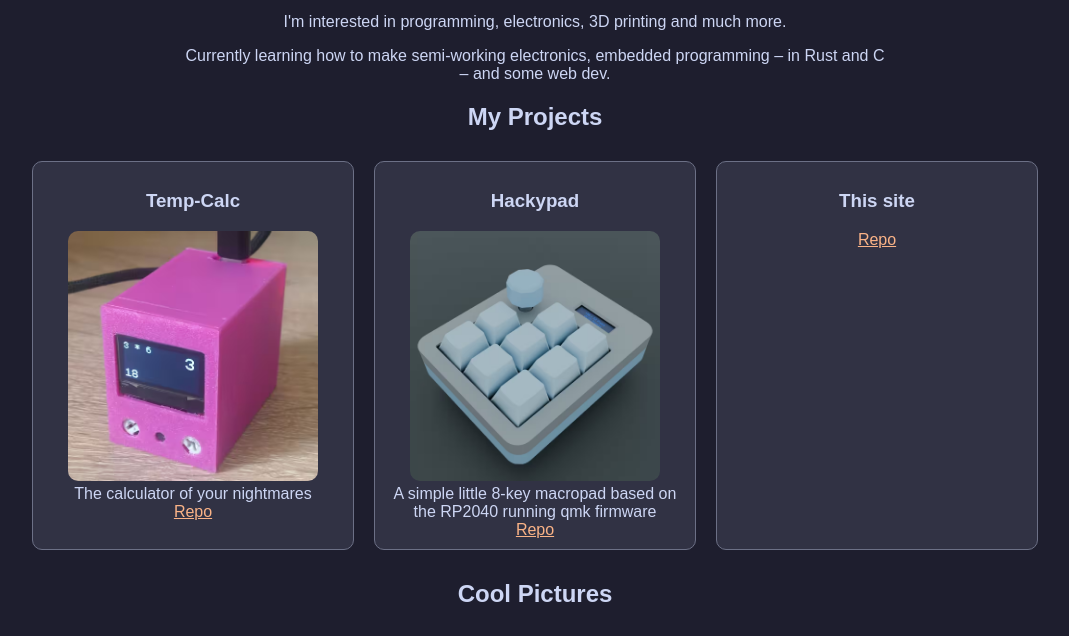
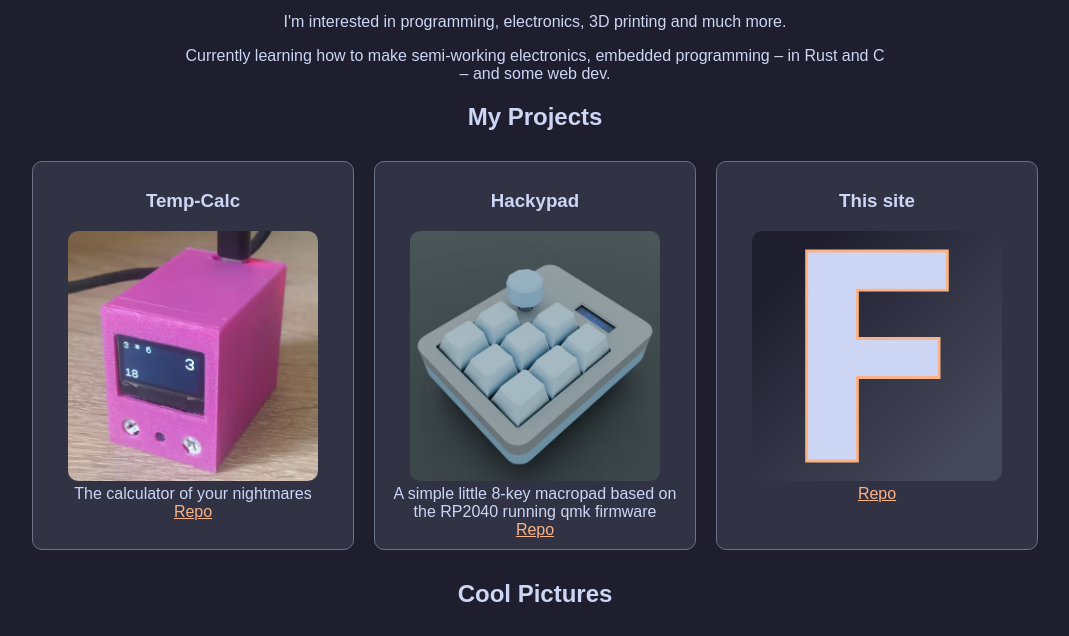
Before and after one commit to FraI3mega/personal-site, a plain HTML site: page index.html in a window 1280 px wide. Shown: the part 131-767 px from the top of the page, without its empty margins (105-1174 px from the left). Drawn offline with Linux system fonts and the light colour scheme; a web font is replaced by a local one.

Commit message:
feat(projects): Add the site icon, as a project image

```diff
--- a/index.html
+++ b/index.html
@@ -58,7 +58,10 @@
 			</div>
 			<div class="project">
 				<h3>This site</h3>
-				<!-- TODO: Add images -->
+				<picture class="project-image">
+					<img src="./favicon.svg" alt="This site's icon" loading="lazy">
+				</picture>
+				<br>
 				<a href="https://github.com/FraI3mega/personal-site" class="github">Repo</a>
 			</div>
 		</div>
```
